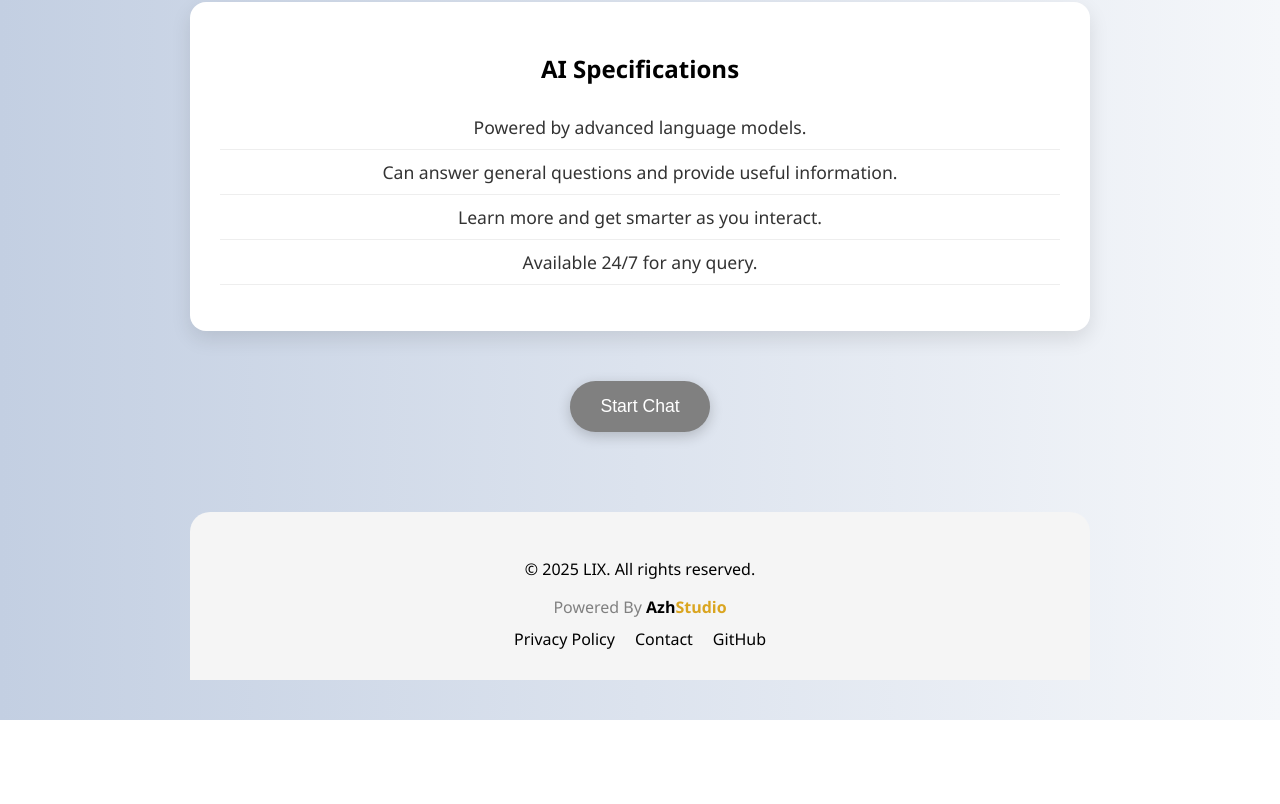
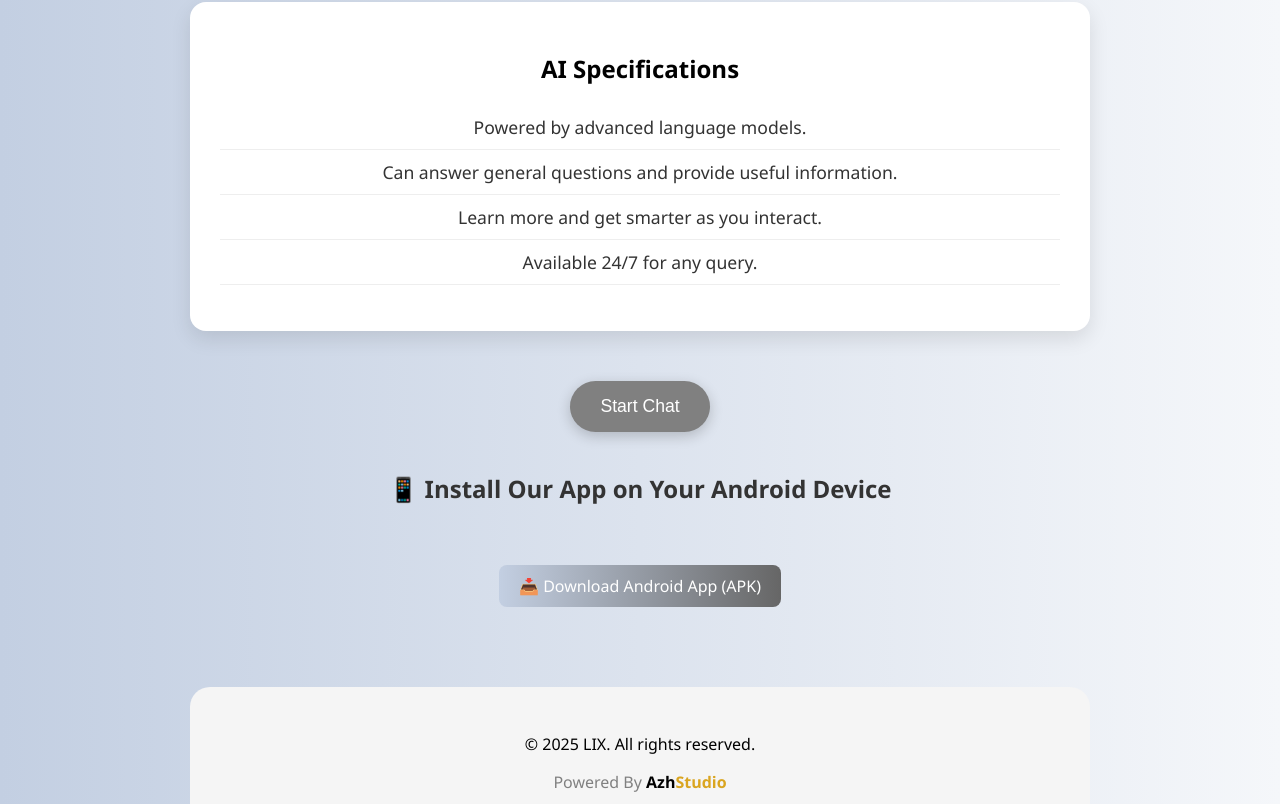
Before and after one commit to Aswin0056/Aswin-s-AI, a React (Create React App) app: page / in a window 1280 px wide. Shown: the part 352-1156 px from the top of the page. Before the commit the page ends 1072 px from the top, so only its background shows below. Built offline with nearby package versions, Linux system fonts and the light colour scheme.

Commit message:
updated-download

```diff
--- a/src/components/HomePage.js
+++ b/src/components/HomePage.js
@@ -49,6 +49,33 @@ const HomePage = () => {
         </Link>
       </div>
 
+
+
+      {/* Download section */}
+
+      <div style={{ textAlign: 'center', marginTop: '40px' }}>
+  <h2 style={{ marginBottom: '20px', fontSize: '24px', color: '#333' }}>
+    📱 Install Our App on Your Android Device
+  </h2>
+  <a
+    className="download-section"
+    href="/LIX.apk"
+    download
+    style={{
+      padding: '10px 20px',
+      backgroundColor: '#4CAF50',
+      color: 'white',
+      textDecoration: 'none',
+      borderRadius: '8px',
+      fontSize: '16px'
+    }}
+  >
+    📥 Download Android App (APK)
+  </a>
+</div>
+
+
+
       <footer className="footer">
         <p>© 2025 LIX. All rights reserved.</p>
         <p style={{"color":'grey'}}>Powered By <strong style={{"color":'black'}}>Azh</strong><strong style={{"color":'goldenrod'}}>Studio</strong></p>
--- a/src/styles/HomePage.css
+++ b/src/styles/HomePage.css
@@ -243,6 +243,13 @@ body {
       flex-direction: column;
       gap: 10px;
     }
+
+    .download-section {
+      width: 50%;
+      padding: 12px 25px;
+      font-size: 16px;
+    }
+
   }
 
   @media (max-width: 480px) {
@@ -274,4 +281,22 @@ body {
     .footer-links a {
       font-size: 0.9rem;
     }
+
   }
+
+  /* Download Section */
+.download-section {
+  margin-top: 40px;
+  padding: 12px 25px;
+  background: linear-gradient(to right, #c3cfe2 , #666666);
+  color: white;
+  text-decoration: none;
+  border-radius: 10px;
+  font-size: 18px;
+  text-align: center;
+  display: inline-block;
+}
+
+.download-section:hover {
+    background: linear-gradient(to right, #666666 , #c3cfe2 );
+}
```
Also changed, not shown: 1 other file (tests, documents, lock files or other folders).
